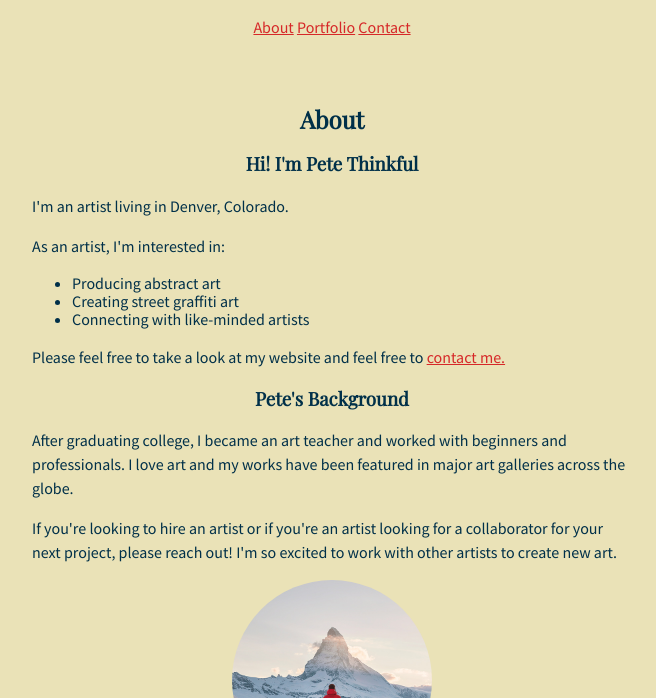
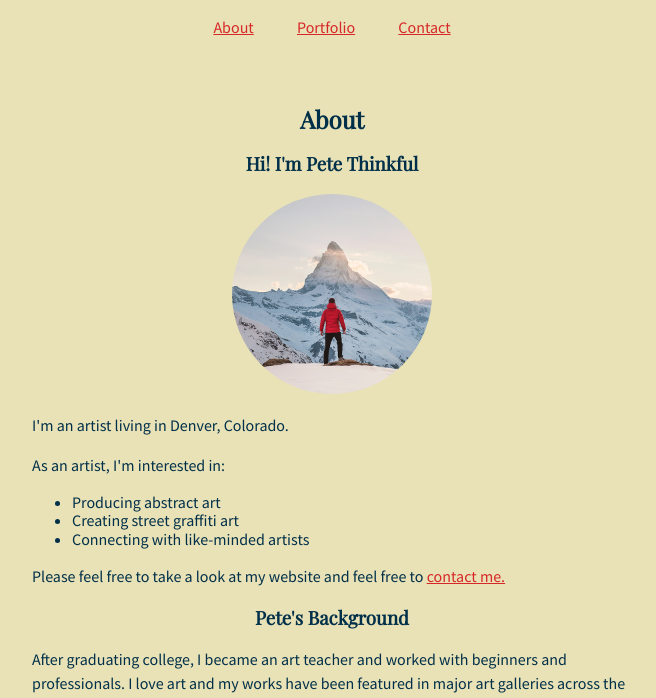
Before and after one commit to jerjesrc/my-portfolio, a plain HTML site: page index.html in a window 1280 px wide. Shown: the part 102-800 px from the top of the page, without its empty margins (308-964 px from the left). Drawn offline with nearby package versions, Linux system fonts and the light colour scheme.

Commit message:
made changes indicated

```diff
--- a/index.html
+++ b/index.html
@@ -30,6 +30,9 @@
         <h2 id="about">About</h2>
           <section>
             <h3>Hi! I'm Pete Thinkful</h3>
+            <div>
+              <img class="image-circle" src="images/pete-thinkful.png" alt="Pete Thinkful">
+            </div>
             <p>I'm an artist living in Denver, Colorado.</p>
             <p>As an artist, I'm interested in:</p>
             <ul>
@@ -49,9 +52,7 @@
             for a collaborator for your next project, please reach out! I'm so
             excited to work with other artists to create new art.</p>
 
-          <div>
-          <img class="image-circle" src="images/pete-thinkful.png" alt="Pete Thinkful">
-          </div>
+
         </section>
       </article>
 
--- a/style.css
+++ b/style.css
@@ -57,6 +57,10 @@ header{
   text-align: center;
 }
 
+header a {
+  padding: 20px;
+}
+
 footer {
   text-align: center;
 }
```
